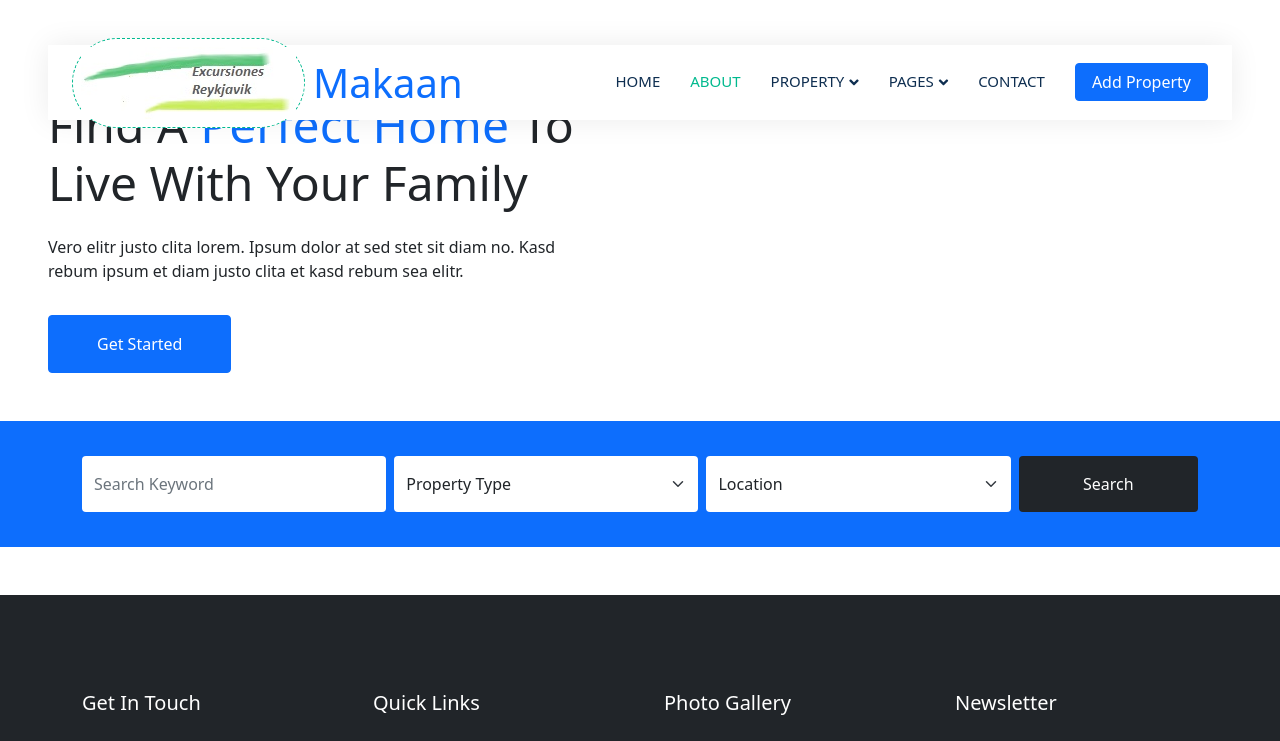
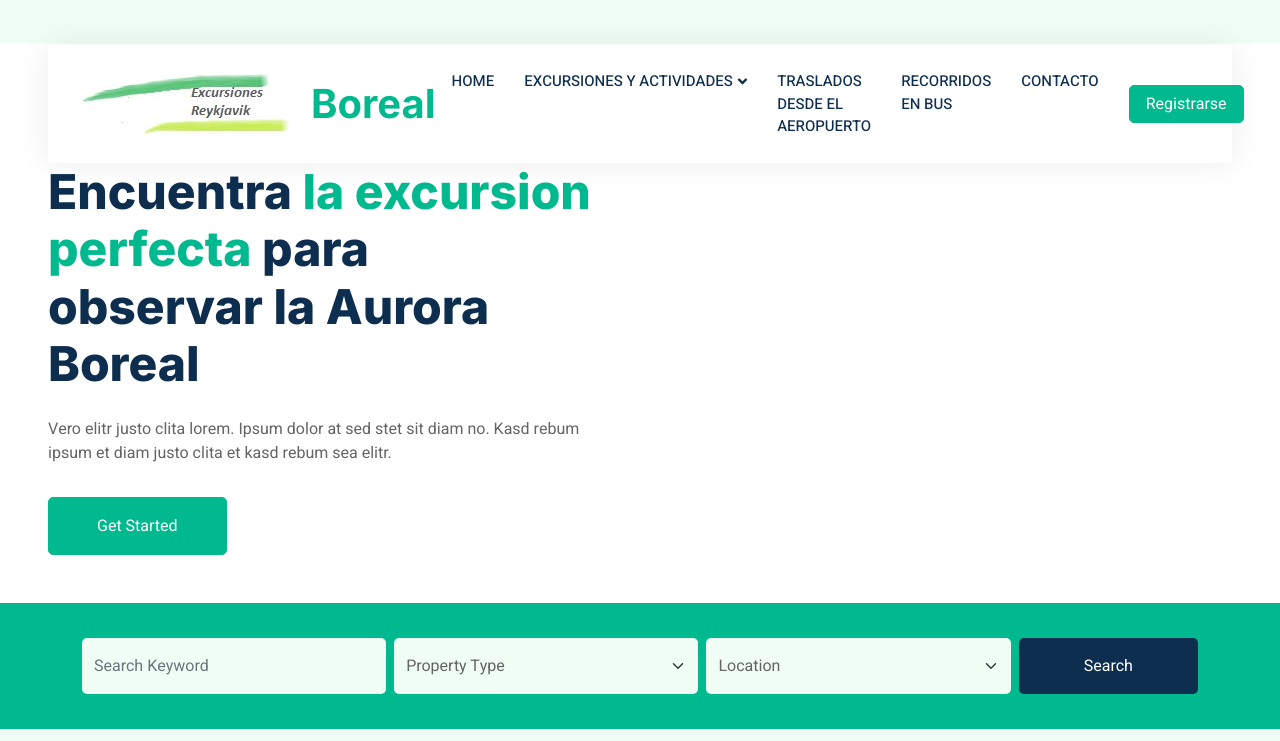
Before and after one commit to Lioandres/Boreal-Travel_web_app_ANGULAR_proyect, an Angular app: page / in a window 1280 px wide. Shown: the top 741 px of the page. Built offline with nearby package versions, Linux system fonts and the light colour scheme.

Commit message:
from ItAc to home

```diff
--- a/angular.json
+++ b/angular.json
@@ -28,8 +28,10 @@
             ],
 
             "styles": [
-              "node_modules/bootstrap/dist/css/bootstrap.min.css",
+              "src/assets/scss/style.scss",
+
               "src/styles.css"
+
             ],
             "scripts": [
               "node_modules/jquery/dist/jquery.min.js",
--- a/src/app/app-routing.module.ts
+++ b/src/app/app-routing.module.ts
@@ -8,7 +8,7 @@ const routes: Routes = [
 
 {
   path:'',
-  component:AppComponent,
+  component:HomeComponent,
   pathMatch:'full'
 },
 
--- a/src/app/app.component.html
+++ b/src/app/app.component.html
@@ -1,12 +1,3 @@
-        <!-- Spinner Start -->
-        <!-- <div id="spinner"
-          class="show bg-white position-fixed translate-middle w-100 vh-100 top-50 start-50 d-flex align-items-center justify-content-center">
-          <div class="spinner-border text-primary" style="width: 3rem; height: 3rem;" role="status">
-            <span class="sr-only">Loading...</span>
-          </div>
-        </div> -->
-        <!-- Spinner End -->
-
 
         <!-- Navbar Start -->
         <div class="container-fluid nav-bar bg-transparent">
@@ -15,43 +6,35 @@
               <div class="icon p-2 me-2">
                 <img src="/assets/img/logo.jpg" alt="" class="d-inline-block align-text-top">
               </div>
-              <h1 class="m-0 text-primary">Makaan</h1>
+              <h1 class="m-0 text-primary">Boreal</h1>
             </a>
             <button type="button" class="navbar-toggler" data-bs-toggle="collapse" data-bs-target="#navbarCollapse">
               <span class="navbar-toggler-icon"></span>
             </button>
             <div class="collapse navbar-collapse" id="navbarCollapse">
               <div class="navbar-nav ms-auto">
-                <a href="index.html" class="nav-item nav-link">Home</a>
-                <a href="about.html" class="nav-item nav-link active">About</a>
+                <a href="index.html" class="nav-item nav-link" routerLink="home">Home</a>
                 <div class="nav-item dropdown">
-                  <a href="#" class="nav-link dropdown-toggle" data-bs-toggle="dropdown">Property</a>
+                  <a href="#" class="nav-link dropdown-toggle" data-bs-toggle="dropdown">Excursiones y actividades</a>
                   <div class="dropdown-menu rounded-0 m-0">
-                    <a href="property-list.html" class="dropdown-item" routerLink="excursionsList" (click)="started=!started">Property List</a>
-                    <a href="property-type.html" class="dropdown-item">Property Type</a>
-                    <a href="property-agent.html" class="dropdown-item">Property Agent</a>
+                    <a href="property-list.html" class="dropdown-item"routerLink="excursionsList">Tours de la Aurora Boreal</a>
+                    <a href="property-type.html" class="dropdown-item">Excursiones al lago azul</a>
+                    <a href="property-agent.html" class="dropdown-item">Excursiones al cículo de Oro</a>
                   </div>
                 </div>
-                <div class="nav-item dropdown">
-                  <a href="#" class="nav-link dropdown-toggle" data-bs-toggle="dropdown">Pages</a>
-                  <div class="dropdown-menu rounded-0 m-0">
-                    <a href="testimonial.html" class="dropdown-item">Testimonial</a>
-                    <a href="404.html" class="dropdown-item">404 Error</a>
-                  </div>
-                </div>
-                <a href="contact.html" class="nav-item nav-link">Contact</a>
+                <a href="index.html" class="nav-item nav-link" routerLink="home">Traslados desde el aeropuerto</a>
+                <a href="index.html" class="nav-item nav-link" routerLink="home">Recorridos en Bus</a>
+                <a href="contact.html" class="nav-item nav-link">Contacto</a>
               </div>
-              <a href="" class="btn btn-primary px-3 d-none d-lg-flex">Add Property</a>
+              <a href="" class="btn btn-primary px-3 d-none d-lg-flex">Registrarse</a>
             </div>
           </nav>
         </div>
         <!-- Navbar End -->
 
-        <div *ngIf="started === false">
-            <app-home></app-home>
-         <div>
 
 
+          <router-outlet></router-outlet>
 
         <!-- Footer Start -->
         <div class="container-fluid bg-dark text-white-50 footer pt-5 mt-5 wow fadeIn" data-wow-delay="0.1s">
--- a/src/app/home/home.component.html
+++ b/src/app/home/home.component.html
@@ -2,8 +2,8 @@
  <div class="container-fluid header bg-white p-0">
    <div class="row g-0 align-items-center flex-column-reverse flex-md-row">
      <div class="col-md-6 p-5 mt-lg-5">
-       <h1 class="display-5 animated fadeIn mb-4">Find A <span class="text-primary">Perfect Home</span> To Live With
-         Your Family</h1>
+       <h1 class="display-5 animated fadeIn mb-4 mt-4">Encuentra <span class="text-primary">la excursion perfecta</span> para observar la
+         Aurora Boreal</h1>
        <p class="animated fadeIn mb-4 pb-2">Vero elitr justo clita lorem. Ipsum dolor at sed stet
          sit diam no. Kasd rebum ipsum et diam justo clita et kasd rebum sea elitr.</p>
        <a href="" class="btn btn-primary py-3 px-5 me-3 animated fadeIn">Get Started</a>
--- /dev/null
+++ b/src/assets/scss/style.css
@@ -0,0 +1 @@
+/* No CSS *//*# sourceMappingURL=style.css.map */
--- /dev/null
+++ b/src/assets/scss/style.scss
@@ -0,0 +1,37 @@
+// @import "node_modules/bootstrap/scss/bootstrap.css";
+
+// $primary:#00B98E;
+// $danger:#FA5959;
+// $dark:rgb(15, 15, 70);
+// $accordion-icon-color:red;
+// $accordion-icon-active-color:blue;
+/******* Customized Bootstrap ********/
+
+$primary: #00B98E;
+$secondary: #FF6922;
+$light: #EFFDF5;
+$dark: #0E2E50;
+
+$font-family-base: 'Heebo', sans-serif;
+
+$headings-font-family: 'Inter', sans-serif;
+
+$body-bg: $light;
+
+$body-color: #666565;
+
+$headings-color: $dark;
+
+$headings-font-weight: 700;
+
+$display-font-weight: 800;
+
+$enable-responsive-font-sizes: true;
+
+$border-radius: 5px;
+
+$link-decoration: none;
+
+$enable-negative-margins: true;
+
+@import "node_modules/bootstrap/scss/bootstrap.scss";
--- a/src/styles.css
+++ b/src/styles.css
@@ -1,12 +1,14 @@
 /* You can add global styles to this file, and also import other style files */
-
 
 /********** Template CSS **********/
 :root {
-    --primary: #00B98E;
+    --bs-primary:purple;
+    --primary:#00B98E;
     --secondary: #FF6922;
     --light: #EFFDF5;
     --dark: #0E2E50;
+
+
 }
 
 .back-to-top {
@@ -217,9 +219,9 @@
     display: inline-flex;
     align-items: center;
     justify-content: center;
-    background: #FFFFFF !important;
+    /* background: #FFFFFF !important; */
     border-radius: 50px;
-    border: 1px dashed var(--primary) !important;
+    /* border: 1px dashed var(--primary) !important; */
 }
 
 
```
Also changed, not shown: 1 other file (tests, documents, lock files or other folders).
